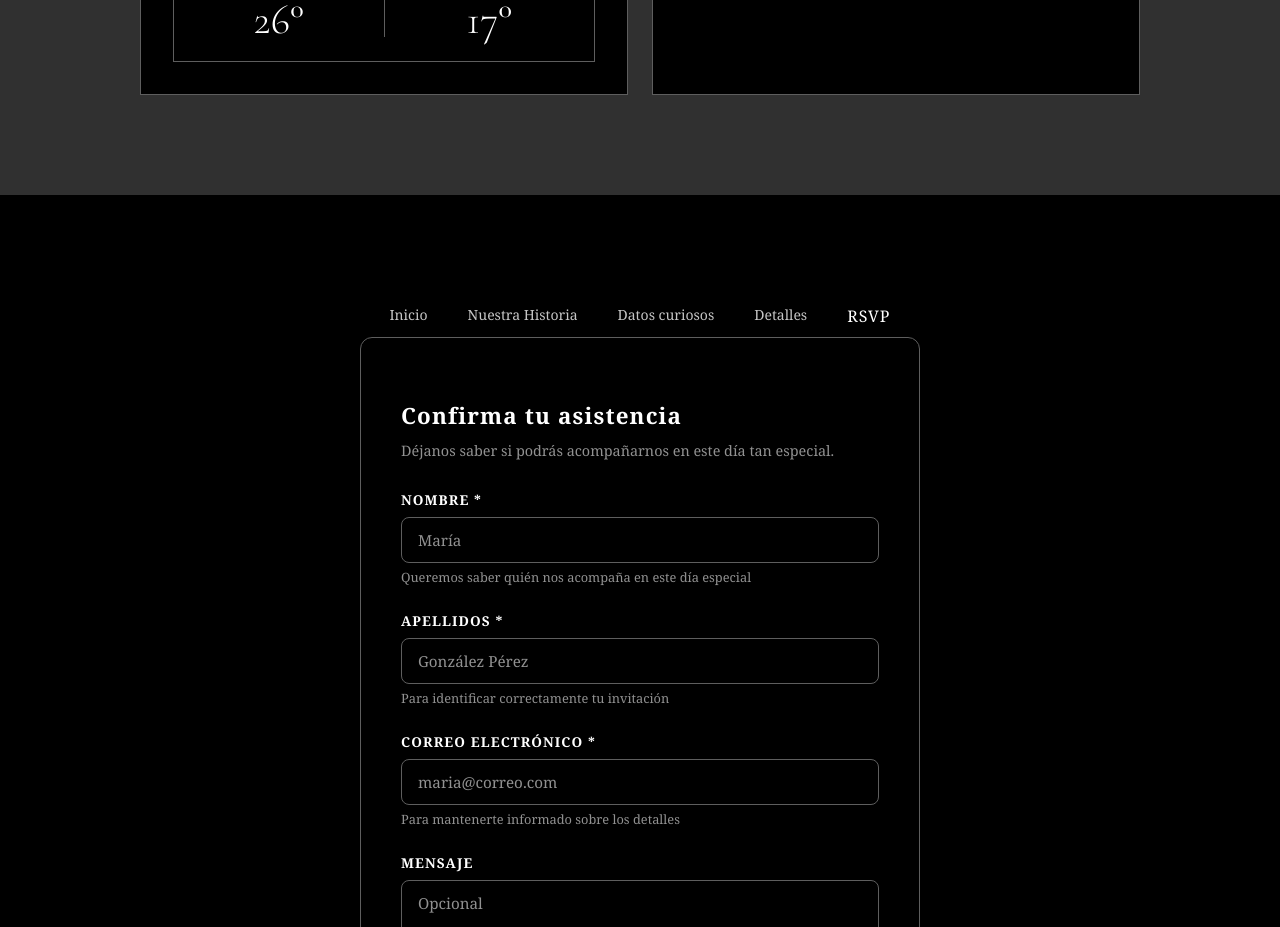
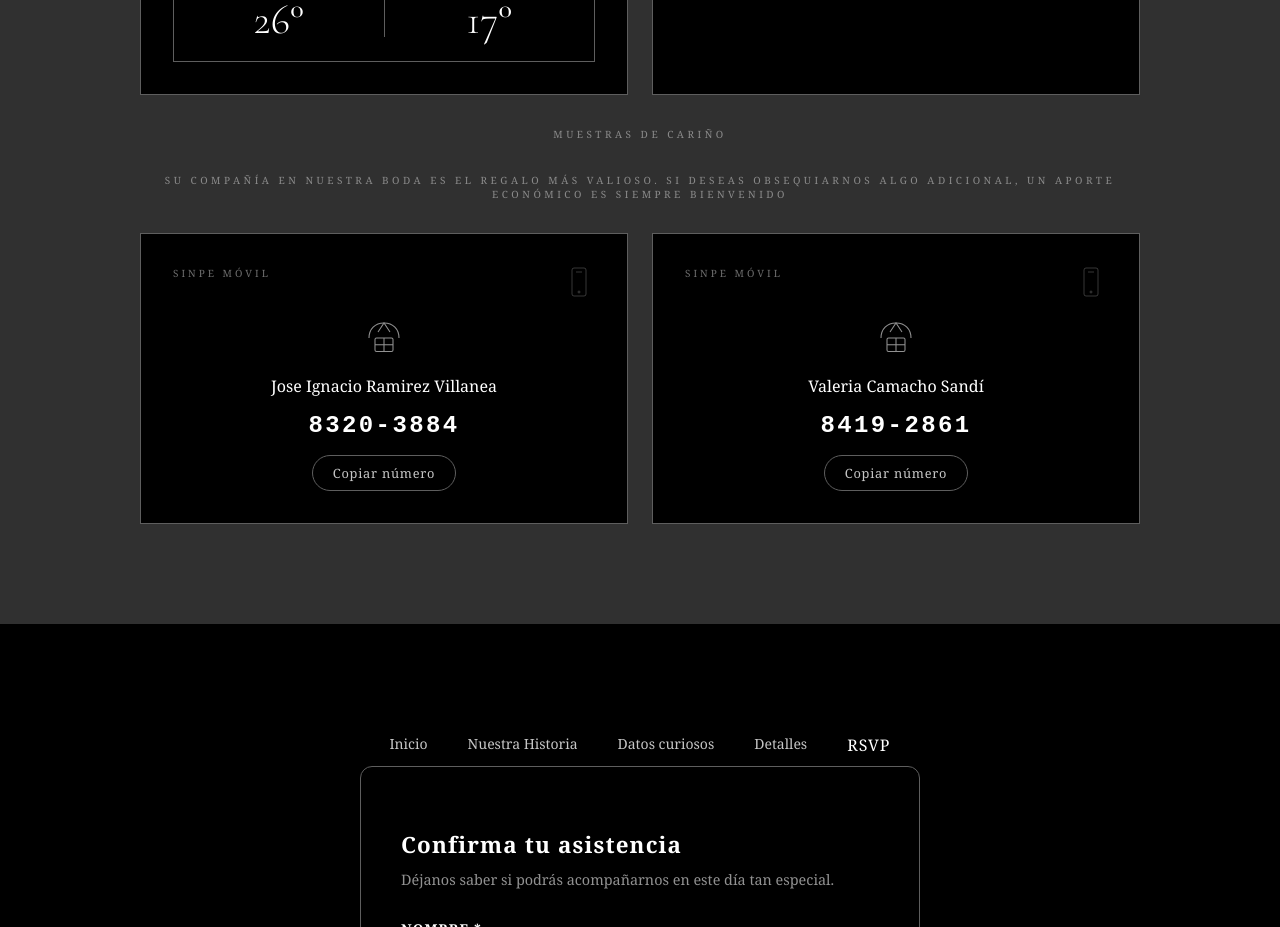
Before and after one commit to Edward1298/V-N-Wedding-Invate, a React (Vite) app: page / in a window 1280 px wide. Shown: the part 5280-6207 px from the top of the page. Built offline with nearby package versions, Linux system fonts and the light colour scheme.

Commit message:
Fix: Adding 'gifts' section in EventInfo component

```diff
--- a/src/components/EventInfo/EventInfo.css
+++ b/src/components/EventInfo/EventInfo.css
@@ -368,3 +368,78 @@
     font-size: 26px;
   }
 }
+
+/* ─── Sinpe Cards ─────────────────────────────────────── */
+.sinpe-card {
+  display: flex;
+  flex-direction: column;
+  gap: 0;
+}
+
+.sinpe-body {
+  display: flex;
+  flex-direction: column;
+  align-items: center;
+  gap: 12px;
+  padding-top: 16px;
+}
+
+.sinpe-icon-wrapper {
+  width: 48px;
+  height: 48px;
+  color: var(--hover-soft);
+}
+
+.sinpe-name {
+  font-family: 'Georgia', serif;
+  font-size: 1rem;
+  color: var(--text-primary);
+  margin: 0;
+  text-align: center;
+}
+
+.sinpe-number-row {
+  display: flex;
+  align-items: center;
+  gap: 8px;
+}
+
+.sinpe-number {
+  font-size: 1.5rem;
+  font-weight: 600;
+  letter-spacing: 0.1em;
+  color: var(--text-primary);
+  font-family: monospace;
+}
+
+.sinpe-bank {
+  font-size: 0.78rem;
+  letter-spacing: 0.08em;
+  text-transform: uppercase;
+  color: var(--hover-soft);
+}
+
+.sinpe-copy-btn {
+  margin-top: 4px;
+  padding: 8px 20px;
+  border-radius: 999px;
+  border: 1px solid var(--border-subtle);
+  background: transparent;
+  color: var(--text-secondary);
+  font-family: 'Georgia', serif;
+  font-size: 0.8rem;
+  letter-spacing: 0.06em;
+  cursor: pointer;
+  transition: border-color 0.25s ease, color 0.25s ease;
+}
+
+.sinpe-copy-btn:hover {
+  border-color: var(--text-primary);
+  color: var(--text-primary);
+}
+
+.sinpe-copy-btn.copied {
+  border-color: var(--text-primary);
+  color: var(--text-primary);
+  cursor: default;
+}
--- a/src/components/EventInfo/EventInfo.jsx
+++ b/src/components/EventInfo/EventInfo.jsx
@@ -1,6 +1,7 @@
 import Navbar from "../Navbar/Navbar";
 import { motion } from "framer-motion";
 import "./EventInfo.css";
+import { useState } from "react";
 
 const fadeUp = {
   hidden: { opacity: 0, y: 30 },
@@ -94,6 +95,24 @@ const IconMaps = () => (
   </svg>
 );
 
+const IconPhone = () => (
+  <svg viewBox="0 0 64 64" fill="none" stroke="currentColor" strokeWidth="1.4">
+    <rect x="18" y="4" width="28" height="56" rx="4" />
+    <line x1="26" y1="12" x2="38" y2="12" />
+    <circle cx="32" cy="52" r="2" />
+  </svg>
+);
+
+const IconSinpe = () => (
+  <svg viewBox="0 0 64 64" fill="none" stroke="currentColor" strokeWidth="1.4">
+    <path d="M12 32 C12 20 20 12 32 12 C44 12 52 20 52 32" />
+    <polyline points="24,24 32,12 40,24" />
+    <rect x="20" y="32" width="24" height="18" rx="2" />
+    <line x1="32" y1="32" x2="32" y2="50" />
+    <line x1="20" y1="41" x2="44" y2="41" />
+  </svg>
+);
+
 const events = [
   {
     type: "Ceremonia",
@@ -121,7 +140,31 @@ const weather = {
   night: { label: "Noche", temp: "17°" },
 };
 
+const sinpeContacts = [
+  {
+    name: "Jose Ignacio Ramirez Villanea",
+    phone: "8320-3884",
+
+  },
+  {
+    name: "Valeria Camacho Sandí",
+    phone: "8419-2861",
+  },
+];
+
+
+
+
 function EventInfo() {
+
+  const [copiedIndex, setCopiedIndex] = useState(null);
+
+const handleCopy = (phone, index) => {
+  navigator.clipboard.writeText(phone.replace("-", ""));
+  setCopiedIndex(index);
+  setTimeout(() => setCopiedIndex(null), 2000);
+};
+
   return (
     <motion.section
       id="eventinfo"
@@ -202,7 +245,6 @@ function EventInfo() {
           viewport={{ once: true, amount: 0.1 }}
         >
           <span className="eventinfo-eyebrow">Consideraciones</span>
-
           <div className="considerations-grid">
 
             {/* Clima */}
@@ -240,6 +282,45 @@ function EventInfo() {
             </div>
 
           </div>
+
+          <span className="eventinfo-eyebrow">Muestras de cariño</span>
+          <span className="eventinfo-eyebrow">Su compañía en nuestra Boda es el regalo más valioso. Si deseas obsequiarnos algo adicional, un aporte económico es siempre bienvenido</span>
+
+         <div className="considerations-grid">
+            {sinpeContacts.map((contact, i) => (
+              <div className="consideration-card sinpe-card" key={i}>
+
+                <div className="consideration-header">
+                  <span className="consideration-label">Sinpe Móvil</span>
+                  <div className="consideration-icon"><IconPhone /></div>
+                </div>
+
+                <div className="sinpe-body">
+                  <div className="sinpe-icon-wrapper">
+                    <IconSinpe />
+                  </div>
+
+                  <p className="sinpe-name">{contact.name}</p>
+
+                  <div className="sinpe-number-row">
+                    <span className="sinpe-number">{contact.phone}</span>
+                  </div>
+
+                  {contact.bank && (
+                    <span className="sinpe-bank">{contact.bank}</span>
+                  )}
+
+                  <button
+                    className={`sinpe-copy-btn ${copiedIndex === i ? "copied" : ""}`}
+                    onClick={() => handleCopy(contact.phone, i)}
+                  >
+                    {copiedIndex === i ? "¡Copiado! ✓" : "Copiar número"}
+                  </button>
+                </div>
+
+              </div>
+            ))}
+          </div>
         </motion.div>
 
       </div>
```
